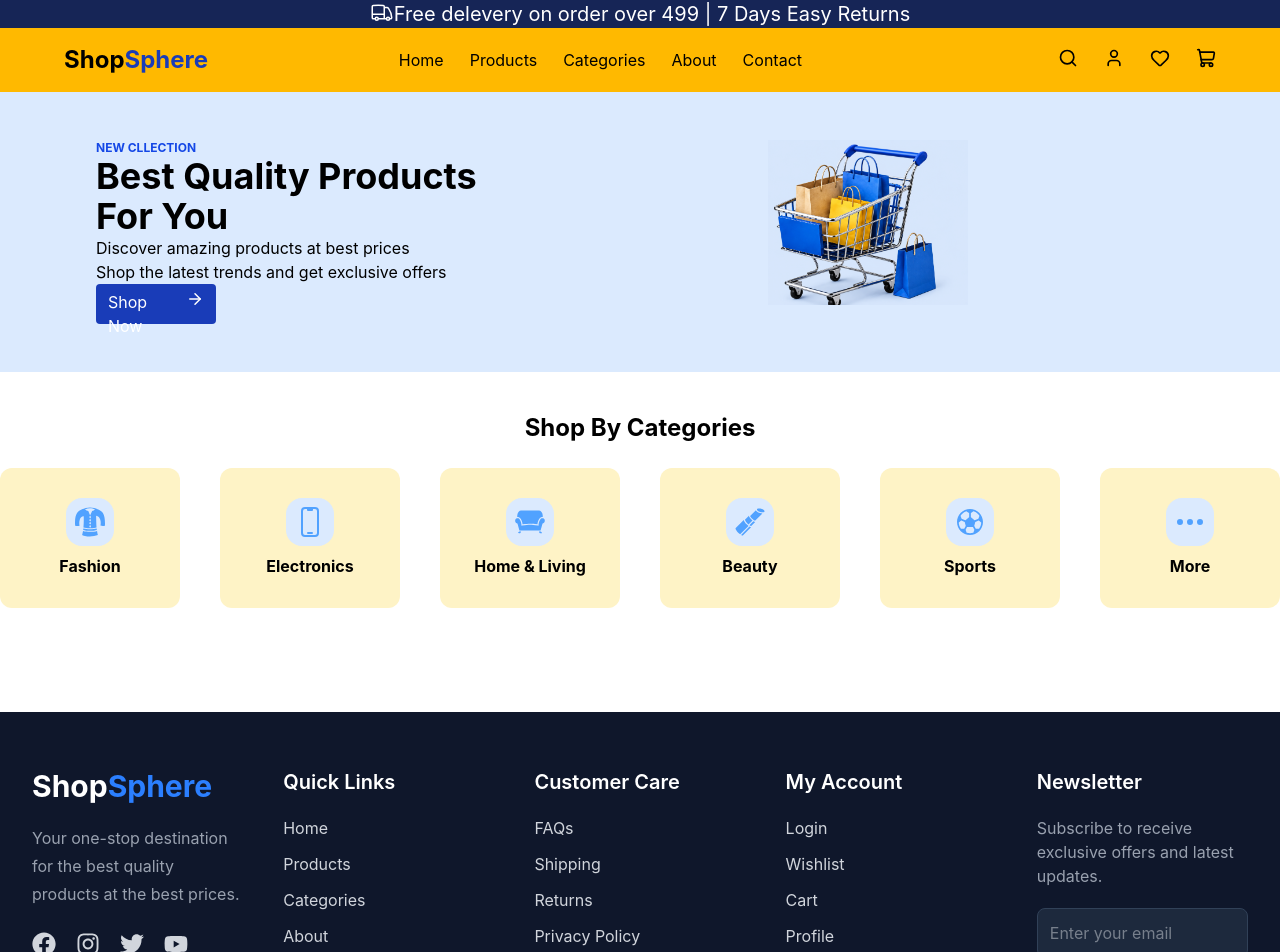
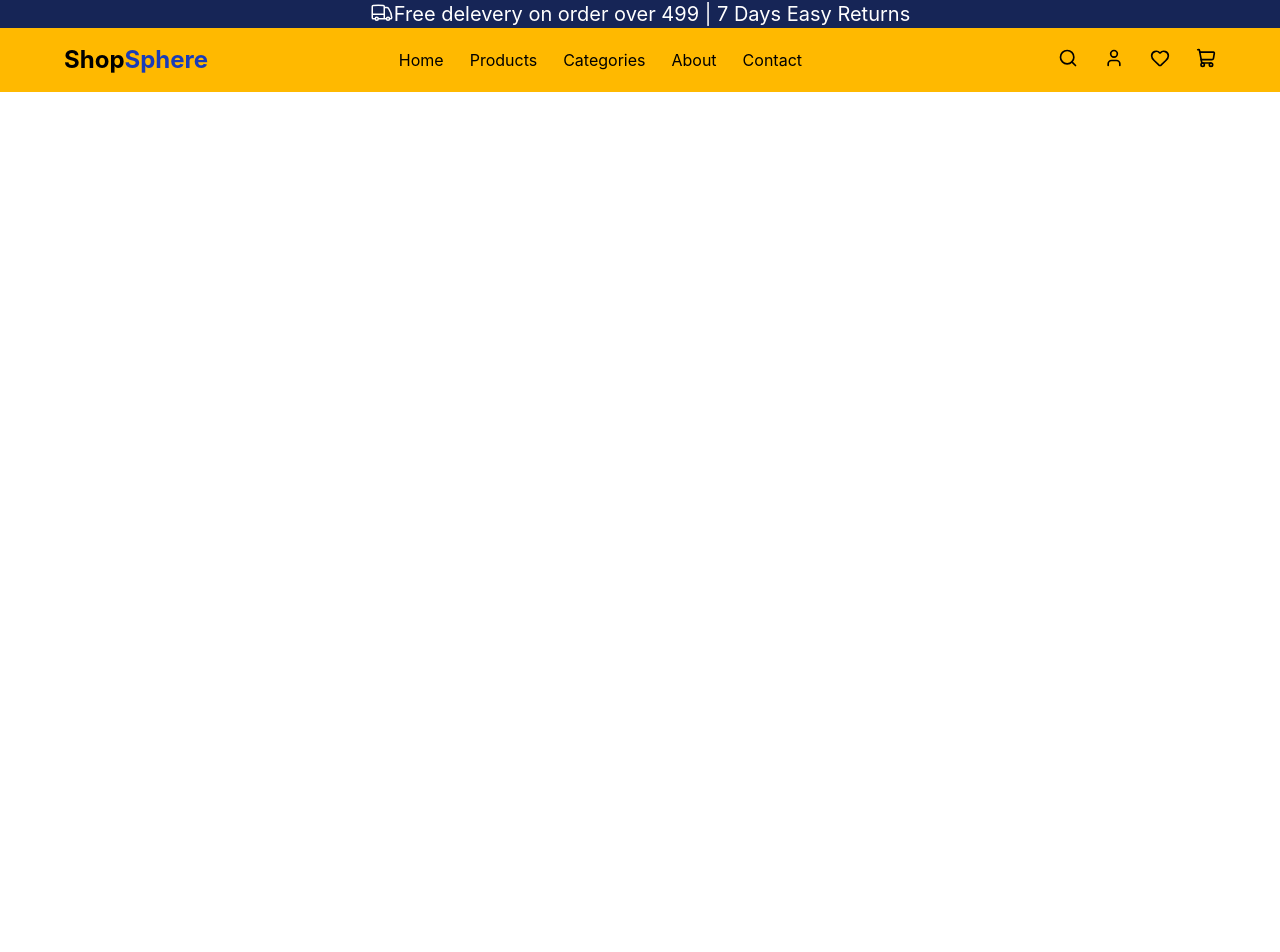
Before and after one commit to vivek-singh75/ShopSphere, a React (Vite) app in the folder Shopsphere/: page /category/fashion in a window 1280 px wide. Shown: the top 952 px of the page. After the commit the page ends 800 px from the top, so only its background shows below. Built offline with nearby package versions, Linux system fonts and the light colour scheme.

Commit message:
day2Dashboard design complete

```diff
--- a/Shopsphere/src/App.jsx
+++ b/Shopsphere/src/App.jsx
@@ -2,14 +2,20 @@ import React from 'react'
 import './index.css'
 import Navbar from './component/Navbar'
 import Home from './pages/Home'
-
+import { Routes, Route } from 'react-router-dom'
+import Products from './pages/Products'
+import PageCategories from './pages/PageCategories'
 
 const App = () => {
   return (
     <div>
       <Navbar/>
-      <Home/>
 
+      <Routes>
+        <Route path="/" element={<Home />} />
+        <Route path="/Products" element={<Products />} />
+        <Route path="/PageCategories" element={<PageCategories />} />
+      </Routes>
 
     </div>
   )
--- a/Shopsphere/src/component/Categories.jsx
+++ b/Shopsphere/src/component/Categories.jsx
@@ -3,6 +3,7 @@ import { GiShirt , GiSofa, GiLipstick } from "react-icons/gi";
 import { HiOutlineDevicePhoneMobile } from "react-icons/hi2";
 import { IoIosFootball } from "react-icons/io";
 import { BsThreeDots } from "react-icons/bs";
+import { Link } from "react-router-dom";
 
 const Categories = () => {
 
@@ -11,38 +12,45 @@ const Categories = () => {
       logo: <GiShirt className="text-blue-400 text-5xl bg-blue-100 rounded-2xl p-2" />,
       Text: "Fashion",
       path: "/category/fashion",
+
     },
     {
       logo: <HiOutlineDevicePhoneMobile className="text-blue-400 text-5xl bg-blue-100 rounded-2xl p-2" />,
-      Text: "Electronics"
+      Text: "Electronics",
+      path: "/category/fashion",
     },
     {
       logo: <GiSofa  className="text-blue-400 text-5xl bg-blue-100 rounded-2xl p-2" />,
-      Text: "Home & Living"
+      Text: "Home & Living",
+      path: "/category/fashion",
     },
     {
       logo: <GiLipstick className="text-blue-400 text-5xl bg-blue-100 rounded-2xl p-2" />,
-      Text: "Beauty"
+      Text: "Beauty",
+      path: "/category/fashion",
     },
     {
       logo: <IoIosFootball className="text-blue-400 text-5xl bg-blue-100 rounded-2xl p-2" />,
-      Text: "Sports"
+      Text: "Sports",
+      path: "/category/fashion",
     },
     {
       logo: <BsThreeDots className="text-blue-400 text-5xl bg-blue-100 rounded-2xl p-2" />,
-      Text: "More"
+      Text: "More",
+      path: "/category/fashion",
     }
   ];
 
   return (
-    <div className="flex gap-10 justify-center mt-6 flex-wrap">
+    <div className="flex flex-auto gap-10 justify-center mt-6 flex-wrap">
       {catego.map((data, idx) => (
+
         <div
           key={idx}
-          className="h-35 w-45 bg-amber-100 rounded-xl flex flex-col justify-center items-center"
+          className="h-25 w-30 lg:h-35 lg:w-45 bg-amber-100 rounded-xl flex flex-col justify-center items-center"
         >
+          <Link to={data.path}>{data.logo}</Link>
 
-          {data.logo}
           <h3 className="font-bold mt-2">{data.Text}</h3>
         </div>
       ))}
--- a/Shopsphere/src/component/FooterPart.jsx
+++ b/Shopsphere/src/component/FooterPart.jsx
@@ -8,6 +8,7 @@ import {
 } from "react-icons/fa";
 import QuickLinks from "./footerLinks/QuickLInks";
 import CustomerS from "./footerLinks/CustomerS";
+import MyAccount from "./footerLinks/myAccount";
 
 const FooterPart = () => {
   return (
@@ -48,30 +49,8 @@ const FooterPart = () => {
 
           {/* Column 4 */}
           <div>
-            <h2 className="text-white text-xl font-semibold mb-5">
-              My Account
-            </h2>
-
             <div className="flex flex-col gap-3">
-              <Link to="/login" className="hover:text-blue-500 duration-300">
-                Login
-              </Link>
-
-              <Link to="/wishlist" className="hover:text-blue-500 duration-300">
-                Wishlist
-              </Link>
-
-              <Link to="/cart" className="hover:text-blue-500 duration-300">
-                Cart
-              </Link>
-
-              <Link to="/profile" className="hover:text-blue-500 duration-300">
-                Profile
-              </Link>
-
-              <Link to="/orders" className="hover:text-blue-500 duration-300">
-                Orders
-              </Link>
+              <MyAccount/>
             </div>
           </div>
 
--- a/Shopsphere/src/component/Navbar.jsx
+++ b/Shopsphere/src/component/Navbar.jsx
@@ -2,6 +2,7 @@ import { React,useState } from 'react'
 import { Search, User, Heart, ShoppingCart,  ChevronDown, ChevronUp } from "lucide-react";
 import { Link } from "react-router-dom";
 import { IoReorderThreeOutline } from "react-icons/io5";
+import Products from '../pages/Products';
 
 const Navbar = () => {
         const [open, setOpen] = useState(false);
@@ -34,16 +35,16 @@ const Navbar = () => {
 
                 {/* Dropdown Menu */}
                 {open && (
-                    <div className="absolute top-16 left-0 w-full bg-amber-400 shadow-lg z-50">
-                        <Link className="block px-5 py-3">Home</Link>
-                        <Link className="block px-5 py-3">Products</Link>
-                        <Link className="block px-5 py-3">Categories</Link>
-                        <Link className="block px-5 py-3">About</Link>
-                        <Link className="block px-5 py-3">Contact</Link>
+                    <div className="absolute top-19 left-5 w-30 bg-amber-400 shadow-lg z-50">
+                        <Link to={'/'} className="block px-5 py-3 hover:bg-amber-600 rounded">Home</Link>
+                        <Link to={"/Products"} className="block px-5 py-3 hover:bg-amber-600 rounded">Products</Link>
+                        <Link to={"/PageCategories"} className="block px-5 py-3 hover:bg-amber-600 rounded">Categories</Link>
+                        <Link className="block px-5 py-3 hover:bg-amber-600 rounded">About</Link>
+                        <Link className="block px-5 py-3 hover:bg-amber-600 rounded">Contact</Link>
                     </div>
                 )}
                 <div className='md:hidden flex gap-4.5 '>
-                    <Link to="/"><Search size={20}/> </Link>
+                    <Link to="/Search"><Search size={20}/> </Link>
                     <Link to="/User"><User size={20}/> </Link>
                     <Link to="/ShoppingCart"><ShoppingCart size={20}/> </Link>
 
@@ -54,12 +55,12 @@ const Navbar = () => {
                 <div className='flex justify-evenly gap-6.5 '>
                     <Link to="/">Home</Link>
                     <Link to="/Products">Products</Link>
-                    <Link to="/Categories">Categories</Link>
+                    <Link to="/PageCategories">Categories</Link>
                     <Link to="/About">About</Link>
                     <Link to="/Contact">Contact</Link>
                 </div>
                 <div className='flex justify-evenly gap-6.5 '>
-                    <Link to="/"><Search size={20}/> </Link>
+                    <Link to="/Search"><Search size={20}/> </Link>
                     <Link to="/User"><User size={20}/> </Link>
                     <Link to="/Heart"><Heart size={20}/></Link>
                     <Link to="/ShoppingCart"><ShoppingCart size={20}/> </Link>
--- /dev/null
+++ b/Shopsphere/src/component/footerLinks/MyAccount.jsx
@@ -0,0 +1,59 @@
+import { useState } from "react";
+import { ChevronDown, ChevronUp } from "lucide-react";
+import { Link } from "react-router-dom";
+
+const MyAccount = () => {
+  const [open, setOpen] = useState(false);
+
+  return (
+    <div>
+      {/* Mobile */}
+      <div className="md:hidden">
+        <button
+          onClick={() => setOpen(!open)}
+          className="w-full flex justify-between items-center text-white text-xl font-semibold"
+        >
+          My Account
+          {open ? <ChevronUp size={20} /> : <ChevronDown size={20} />}
+        </button>
+
+        {open && (
+          <div className="flex flex-col gap-3 mt-4">
+            <Link to="/">Login</Link>
+            <Link to="/Wishlist">Wishlist</Link>
+            <Link to="/Cart">Cart</Link>
+            <Link to="/Profile">Profile</Link>
+            <Link to="/Orders">Orders</Link>
+          </div>
+        )}
+      </div>
+
+      {/* Desktop */}
+      <div className="hidden md:block">
+        <h2 className="text-white text-xl font-semibold mb-5">
+          My Account
+        </h2>
+
+        <div className="flex flex-col gap-3">
+          <Link to="/" className="hover:text-blue-500 duration-300">
+            Login
+          </Link>
+          <Link to="/Wishlist" className="hover:text-blue-500 duration-300">
+            Wishlist
+          </Link>
+          <Link to="/Cart" className="hover:text-blue-500 duration-300">
+            Cart
+          </Link>
+          <Link to="/Profile" className="hover:text-blue-500 duration-300">
+            Profile
+          </Link>
+          <Link to="/Orders" className="hover:text-blue-500 duration-300">
+            Orders
+          </Link>
+        </div>
+      </div>
+    </div>
+  );
+};
+
+export default MyAccount;
--- a/Shopsphere/src/main.jsx
+++ b/Shopsphere/src/main.jsx
@@ -1,8 +1,8 @@
-import { StrictMode } from 'react'
 import { createRoot } from 'react-dom/client'
 import './index.css'
 import App from './App.jsx'
 import { BrowserRouter } from 'react-router-dom'
+import ReactDOM from "react-dom/client";
 
 createRoot(document.getElementById('root')).render(
   <BrowserRouter>
--- /dev/null
+++ b/Shopsphere/src/pages/PageCategories.jsx
@@ -0,0 +1,9 @@
+import React from 'react'
+
+const PageCategories = () => {
+  return (
+    <div>Page.categories</div>
+  )
+}
+
+export default PageCategories
--- /dev/null
+++ b/Shopsphere/src/pages/Products.jsx
@@ -0,0 +1,10 @@
+import React from 'react'
+
+
+const Products = () => {
+  return (
+    <div>Product</div>
+  )
+}
+
+export default Products
```
